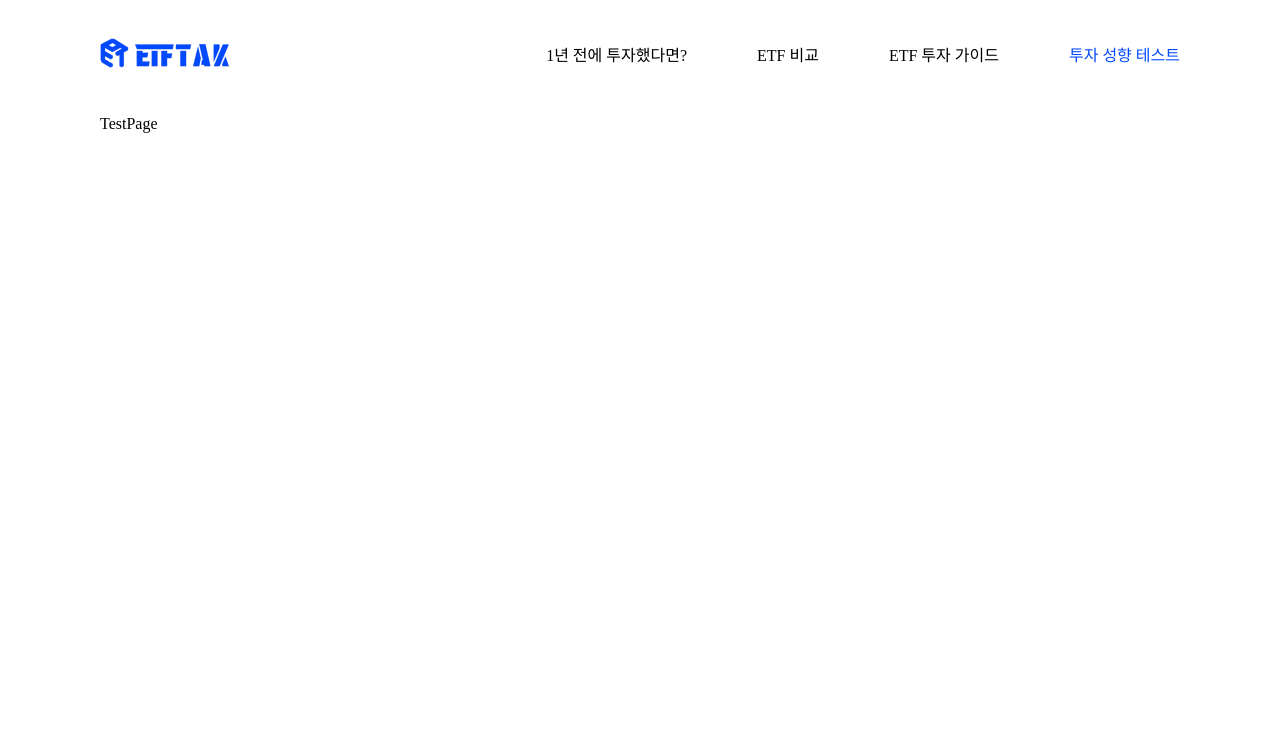
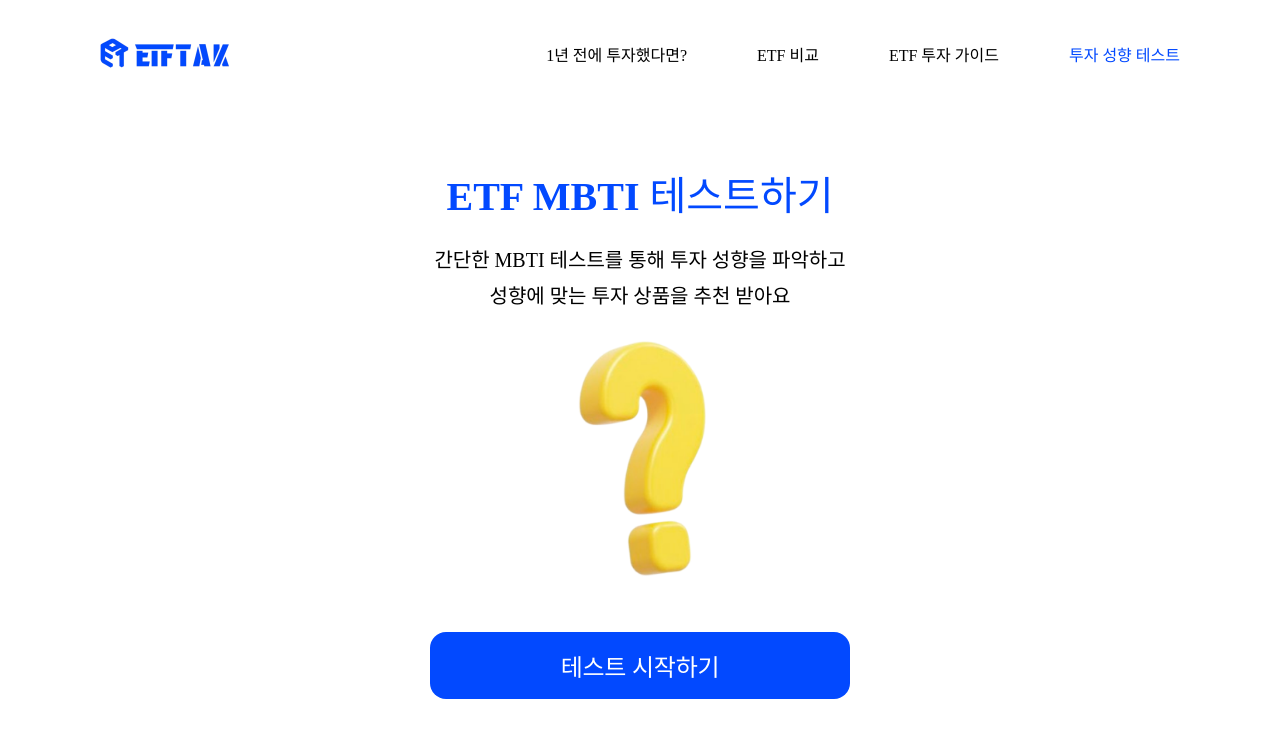
Before and after one commit to ETF-TAK/FE, a React (Vite) app: page /test in a window 1280 px wide. Shown: the top 738 px of the page. Built offline with nearby package versions, Linux system fonts and the light colour scheme; a web font is replaced by a local one.

Commit message:
feat(#14): ETF MBTI 테스트 인트로 페이지 UI 구현

```diff
--- a/src/pages/TestPage.jsx
+++ /dev/null
@@ -1,5 +0,0 @@
-import React from "react";
-
-export default function TestPage() {
-  return <div>TestPage</div>;
-}
--- /dev/null
+++ b/src/pages/testPage/TestPage.jsx
@@ -0,0 +1,17 @@
+import React from "react";
+import "./style.css";
+import QuestionMarkIcon from "../../assets/images/mbti/questionMark.png";
+
+export default function TestPage() {
+  return (
+    <div className="test-page-container">
+      <div className="test-page-title">ETF MBTI 테스트하기</div>
+      <div className="test-page-sub-title">
+        간단한 MBTI 테스트를 통해 투자 성향을 파악하고
+        <br /> 성향에 맞는 투자 상품을 추천 받아요
+      </div>
+      <img className="test-page-icon" src={QuestionMarkIcon} alt="물음표 아이콘" />
+      <button className="test-page-start-btn">테스트 시작하기</button>
+    </div>
+  );
+}
--- /dev/null
+++ b/src/pages/testPage/style.css
@@ -0,0 +1,42 @@
+.test-page-container {
+  display: flex;
+  flex-direction: column;
+  justify-content: center;
+  align-items: center;
+  margin-top: 52px;
+}
+
+.test-page-title {
+  color: #0249ff;
+  font-size: 40px;
+  font-weight: 700;
+  line-height: normal;
+}
+
+.test-page-sub-title {
+  color: #000;
+  text-align: center;
+  font-size: 20px;
+  font-weight: 500;
+  line-height: 36px;
+  margin: 20px 0px;
+}
+
+.test-page-icon {
+  width: 320px;
+}
+
+.test-page-start-btn {
+  margin-top: 48px;
+  width: 420px;
+  padding: 16px 0px;
+  background-color: #0249ff;
+  color: #fff;
+  font-family: Pretendard;
+  font-size: 24px;
+  font-weight: 700;
+  letter-spacing: -0.24px;
+  border: none;
+  border-radius: 16px;
+  cursor: pointer;
+}
```
Also changed, not shown: src/routers/main-router.jsx (+15 -15 lines), src/assets/images/mbti/questionMark.png (added).
